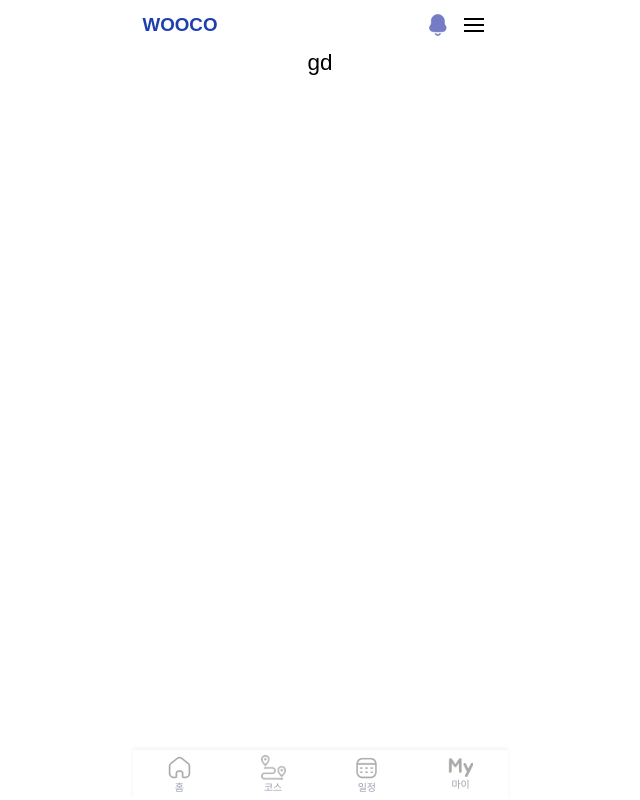
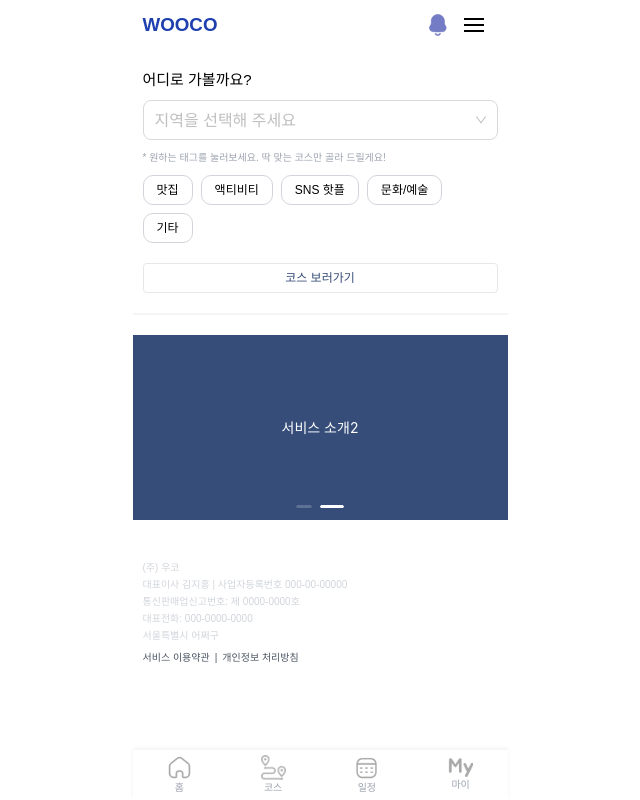
Before and after one commit to team-joytas/wooco-fe, a Next.js app: page / in a window 1280 px wide. Shown: the whole page, without its empty margins (320-960 px from the left). Built offline with nearby package versions, Linux system fonts and the light colour scheme.

Commit message:
feat: 메인페이지UI 추가

```diff
--- /dev/null
+++ b/src/app/(legal)/privacy/page.tsx
@@ -0,0 +1,3 @@
+export default function Page() {
+  return null
+}
--- /dev/null
+++ b/src/app/(legal)/terms/page.tsx
@@ -0,0 +1,3 @@
+export default function Page() {
+  return null
+}
--- /dev/null
+++ b/src/app/components/SectionDivider.tsx
@@ -0,0 +1,3 @@
+export default function SectionDivider() {
+  return <div className='w-full h-[2px] bg-gray-100 mt-[20px]' />
+}
--- /dev/null
+++ b/src/app/getData.ts
@@ -0,0 +1,43 @@
+interface Data {
+  value: string
+  label: string
+  children?: Data[]
+}
+
+export default function getData() {
+  const data: Data[] = [
+    {
+      value: 'seoul',
+      label: '서울특별시',
+      children: [
+        { value: 'gangnam', label: '강남구' },
+        { value: 'gangdong', label: '강동구' },
+        { value: 'gangbuk', label: '강북구' },
+        { value: 'gangseo', label: '강서구' },
+        { value: 'gwanak', label: '관악구' },
+        { value: 'gwangjin', label: '광진구' },
+        { value: 'guro', label: '구로구' },
+        { value: 'geumcheon', label: '금천구' },
+        { value: 'nowon', label: '노원구' },
+        { value: 'dobong', label: '도봉구' },
+        { value: 'dongdaemun', label: '동대문구' },
+        { value: 'dongjak', label: '동작구' },
+        { value: 'mapo', label: '마포구' },
+        { value: 'seodaemun', label: '서대문구' },
+        { value: 'seocho', label: '서초구' },
+        { value: 'seongdong', label: '성동구' },
+        { value: 'seongbuk', label: '성북구' },
+        { value: 'songpa', label: '송파구' },
+        { value: 'yangcheon', label: '양천구' },
+        { value: 'yeongdeungpo', label: '영등포구' },
+        { value: 'yongsan', label: '용산구' },
+        { value: 'eunpyeong', label: '은평구' },
+        { value: 'jongno', label: '종로구' },
+        { value: 'jung', label: '중구' },
+        { value: 'jungrang', label: '중랑구' },
+      ],
+    },
+  ]
+
+  return data
+}
--- a/src/app/page.tsx
+++ b/src/app/page.tsx
@@ -1,3 +1,108 @@
+'use client'
+
+import { Carousel, Cascader, CascaderProps, GetProp } from 'antd'
+import Link from 'next/link'
+import { useState } from 'react'
+import SectionDivider from './components/SectionDivider'
+import { categories } from '@/types/Categories'
+import getData from './getData'
+import { useRouter } from 'next/navigation'
+
+type DefaultOptionType = GetProp<CascaderProps, 'options'>[number]
+
 export default function Page() {
-  return <div className='text-4xl flex items-center flex-col'>gd</div>
+  const router = useRouter()
+  const [selectedRegion, setSelectedRegion] = useState<string>('')
+  const [selectedCatetories, setSelectedCategories] = useState<number[]>([])
+
+  const onChange = (value: string[]) => {
+    setSelectedRegion(value[1])
+  }
+
+  const filter = (inputValue: string, path: DefaultOptionType[]) =>
+    path.some(
+      (option) =>
+        (option.label as string)
+          .toLowerCase()
+          .indexOf(inputValue.toLowerCase()) > -1
+    )
+
+  const handleTagClick = (category: number) => {
+    if (selectedCatetories.includes(category)) {
+      setSelectedCategories((prev) => prev.filter((tag) => tag !== category))
+    } else {
+      setSelectedCategories((prev) => [...prev, category])
+    }
+  }
+
+  const handleSearch = () => {
+    router.push('/courses')
+  }
+
+  return (
+    <div className='flex items-center flex-col'>
+      <div className='flex flex-col w-full mt-[20px] px-[10px] gap-[10px]'>
+        <span className='text-2xl'>어디로 가볼까요?</span>
+        <Cascader
+          options={getData()}
+          placeholder='지역을 선택해 주세요'
+          onChange={onChange}
+          size='large'
+          showSearch={{ filter }}
+          style={{ width: '100%' }}
+        />
+        <span className='text-[10px] text-gray-400'>
+          * 원하는 태그를 눌러보세요. 딱 맞는 코스만 골라 드릴게요!
+        </span>
+        <div className='flex flex-wrap gap-[8px]'>
+          {categories.map((category, index) => (
+            <div
+              key={index}
+              onClick={() => handleTagClick(category.id)}
+              className={`text-[12px] py-[5px] px-[13px] border rounded-[10px] transition-all duration-200 cursor-pointer ${
+                selectedCatetories.includes(category.id)
+                  ? 'bg-blue-100 border-blue-100'
+                  : 'border-gray-300'
+              }`}
+            >
+              <span>{category.value}</span>
+            </div>
+          ))}
+        </div>
+        <button
+          onClick={handleSearch}
+          className='w-full h-[30px] mt-[10px] border border-[#364d79]-200 text-[#364d79] text-[12px] rounded-md'
+        >
+          코스 보러가기
+        </button>
+      </div>
+
+      <SectionDivider />
+
+      <div className='w-full h-[185px] my-[20px] bg-[#364d79]'>
+        <Carousel autoplay>
+          <div className='leading-[185px] text-center text-white'>
+            <span>서비스 소개</span>
+          </div>
+          <div className='leading-[185px] text-center text-white'>
+            <span>서비스 소개2</span>
+          </div>
+        </Carousel>
+      </div>
+
+      <div className='flex flex-col text-[10px] w-full mt-[20px] px-[10px] gap-[2px] text-gray-300'>
+        <span>(주) 우코</span>
+        <span>대표이사 김지홍 | 사업자등록번호 000-00-00000 </span>
+        <span>통신판매업신고번호: 제 0000-0000호 </span>
+        <span>대표전화: 000-0000-0000 </span>
+        <span>서울특별시 어쩌구</span>
+
+        <div className='flex flex-row gap-[5px] text-gray-600 mt-[5px]'>
+          <Link href='/terms'>서비스 이용약관</Link>
+          <span> | </span>
+          <Link href='/privacy'>개인정보 처리방침</Link>
+        </div>
+      </div>
+    </div>
+  )
 }
--- /dev/null
+++ b/src/types/Categories.ts
@@ -0,0 +1,12 @@
+interface Category {
+  id: number
+  value: string
+}
+
+export const categories: Category[] = [
+  { id: 1, value: '맛집' },
+  { id: 2, value: '액티비티' },
+  { id: 3, value: 'SNS 핫플' },
+  { id: 4, value: '문화/예술' },
+  { id: 5, value: '기타' },
+]
```
